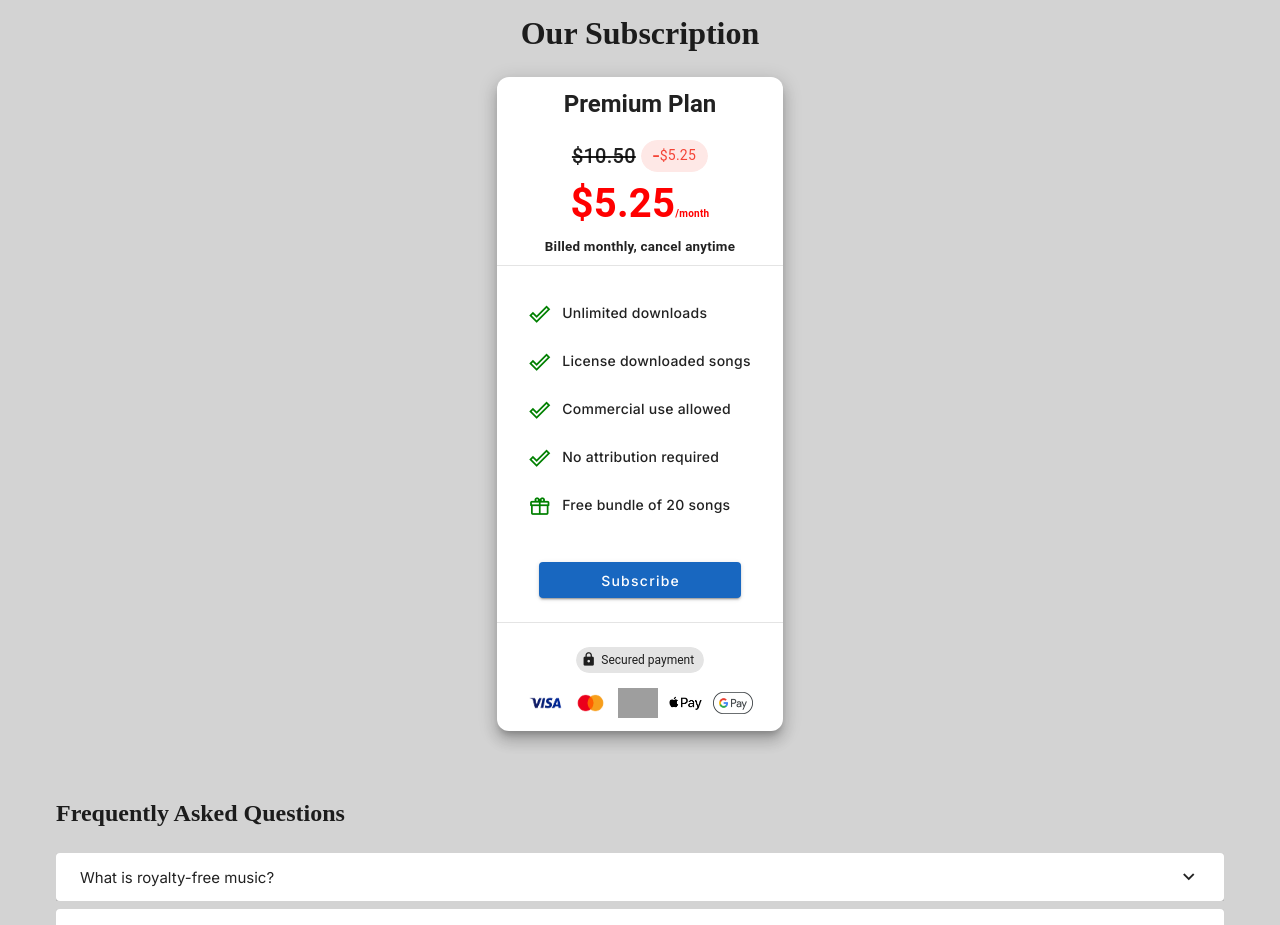
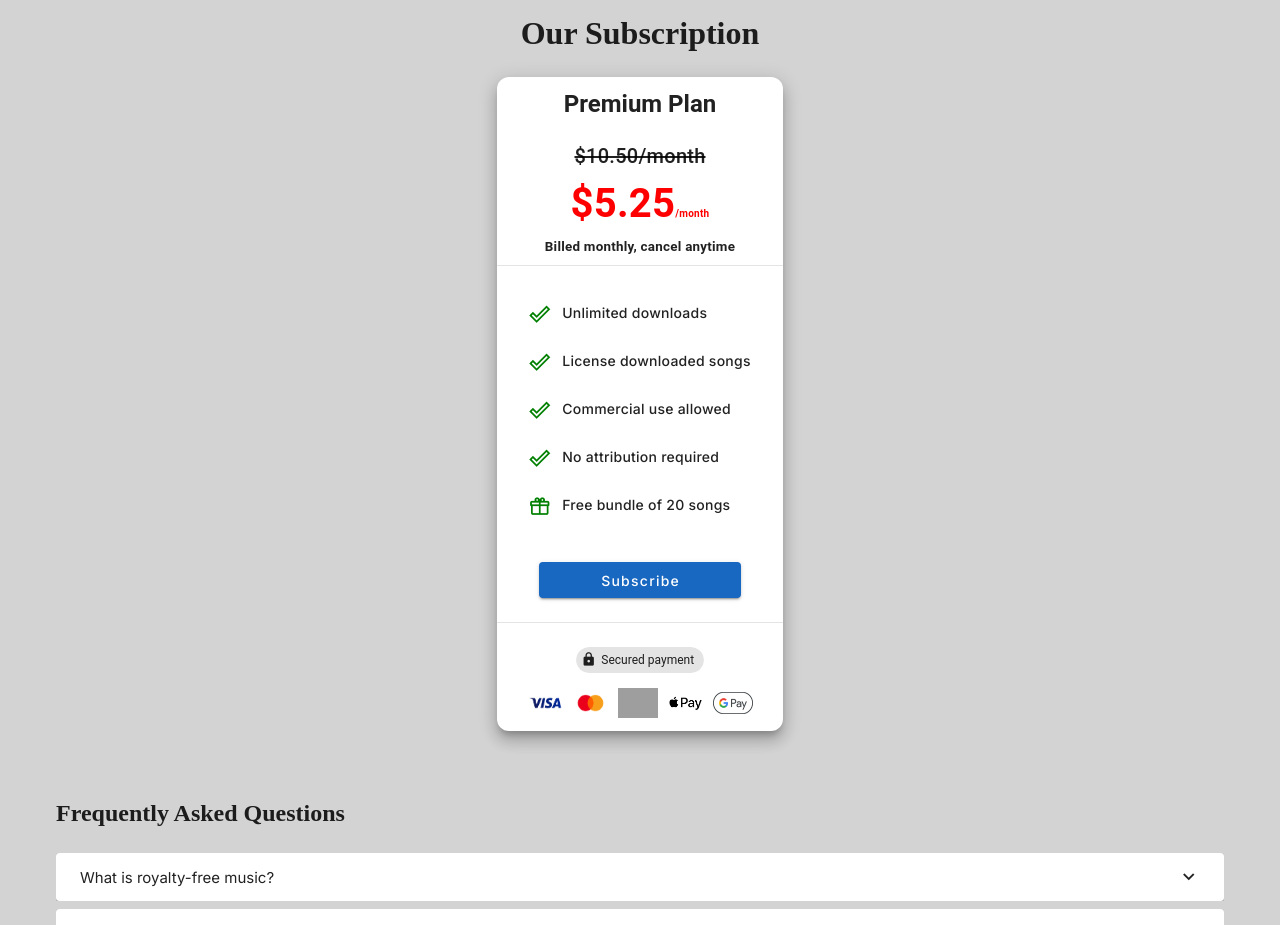
Before and after one commit to angejr/libtune-frontend, a Nuxt app: page /Landing in a window 1280 px wide. Shown: the part 1460-2385 px from the top of the page. Built offline with nearby package versions, Linux system fonts and the light colour scheme; grey boxes are pictures that could not be loaded.

Commit message:
Removed discount chip

```diff
--- a/pages/Landing.vue
+++ b/pages/Landing.vue
@@ -478,12 +478,8 @@ const reviews = [
         <v-card-title class="text-center text-h6">
           <div style="display: flex; justify-content: center; gap: 5px">
             <p class="text-decoration-line-through text-sm">
-              {{ displayStore.countryPrice.priceOriginalValue }}
+              {{ displayStore.countryPrice.priceOriginalValue }}/month
             </p>
-            <v-chip color="red">
-              <p style="font-size: x-large">-</p>
-              {{ displayStore.countryPrice.priceValue }}
-            </v-chip>
           </div>
           <div
             class="price"
--- a/pages/Subscribe.vue
+++ b/pages/Subscribe.vue
@@ -45,11 +45,8 @@ async function subscribe (){
         <v-card-title class="text-center text-h6">
           <div style="display:flex; justify-content: center; gap:5px">
             <p class="text-decoration-line-through text-sm">
-              {{ displayStore.countryPrice.priceOriginalValue}}
+              {{ displayStore.countryPrice.priceOriginalValue}}/month
             </p>
-            <v-chip color="red">
-              <p style="font-size: x-large;">-</p> {{ displayStore.countryPrice.priceValue }}
-            </v-chip>
           </div>
           <div class="price" style="display: flex; align-items: baseline; justify-content: center; color:red"><h1>{{ displayStore.countryPrice.priceValue}}</h1><p style="font-size:x-small">/month</p></div>
           <h6>Billed monthly, cancel anytime</h6>
```
